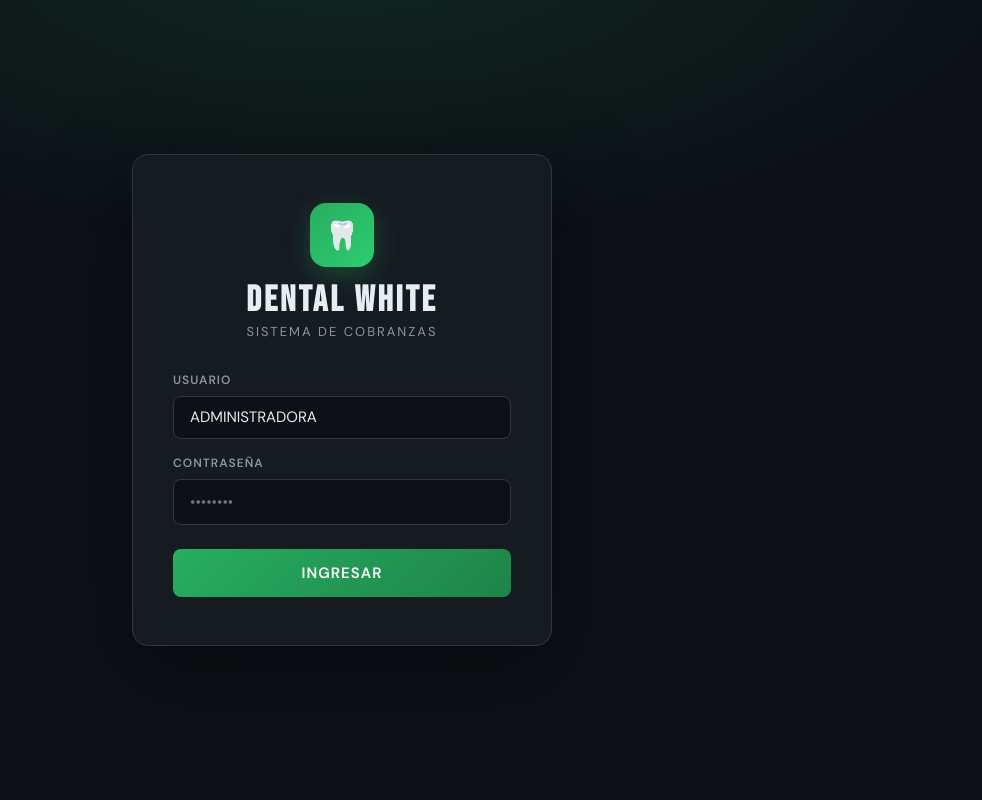
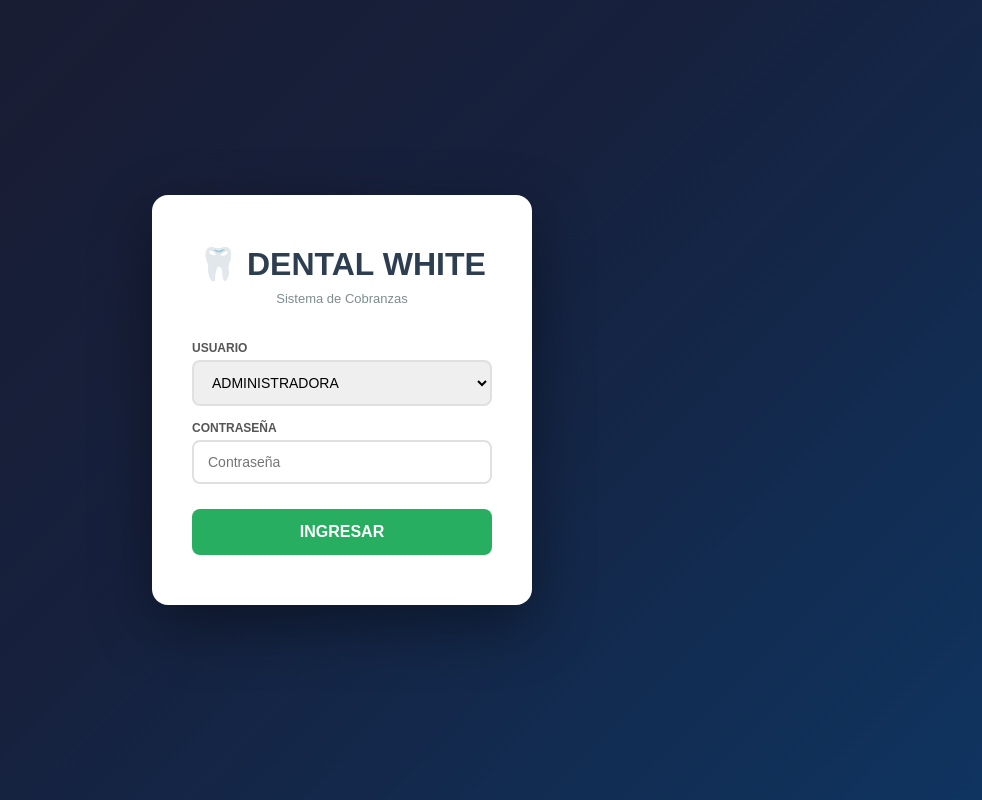
Before and after one commit to nenuluzzi-dotcom/Dental-white, a FastAPI app: page / in a window 1280 px wide. Shown: the whole page, without its empty margins (298-1280 px from the left). Run offline with FastAPI, Linux system fonts and the light colour scheme.

Commit message:
Update login.html

```diff
--- a/templates/login.html
+++ b/templates/login.html
@@ -3,172 +3,72 @@
 <head>
 <meta charset="UTF-8">
 <meta name="viewport" content="width=device-width, initial-scale=1.0">
-<title>LOGIN - DENTAL WHITE</title>
-<link href="https://fonts.googleapis.com/css2?family=Bebas+Neue&family=DM+Sans:wght@300;400;500;600&display=swap" rel="stylesheet">
+<title>DENTAL WHITE — Login</title>
 <style>
-  *, *::before, *::after { box-sizing: border-box; margin: 0; padding: 0; }
-  :root {
-    --verde: #27ae60;
-    --verde-dark: #1e8449;
-    --bg: #0d1117;
-    --card: #161b22;
-    --border: #30363d;
-    --text: #e6edf3;
-    --muted: #8b949e;
-  }
+  * { margin:0; padding:0; box-sizing:border-box; }
   body {
-    background: var(--bg);
+    font-family: Arial, sans-serif;
+    background: linear-gradient(135deg, #1a1a2e 0%, #16213e 50%, #0f3460 100%);
     min-height: 100vh;
-    display: flex;
-    align-items: center;
-    justify-content: center;
-    font-family: 'DM Sans', sans-serif;
-    position: relative;
-    overflow: hidden;
-  }
-  body::before {
-    content: '';
-    position: fixed;
-    inset: 0;
-    background: radial-gradient(ellipse 80% 60% at 50% -10%, rgba(39,174,96,0.15) 0%, transparent 70%);
-    pointer-events: none;
+    display: flex; align-items: center; justify-content: center;
   }
   .card {
-    background: var(--card);
-    border: 1px solid var(--border);
-    border-radius: 16px;
-    padding: 48px 40px;
-    width: 100%;
-    max-width: 420px;
-    box-shadow: 0 24px 80px rgba(0,0,0,0.5);
-    position: relative;
-    z-index: 1;
+    background: white; border-radius: 16px;
+    padding: 50px 40px; width: 380px;
+    box-shadow: 0 20px 60px rgba(0,0,0,0.4);
+    text-align: center;
   }
-  .logo {
-    text-align: center;
-    margin-bottom: 32px;
+  .logo { font-size: 32px; font-weight: bold; color: #2c3e50; margin-bottom: 8px; }
+  .sub  { color: #7f8c8d; font-size: 13px; margin-bottom: 35px; }
+  label { display:block; text-align:left; font-size:12px; font-weight:bold;
+          color:#555; margin-bottom:5px; margin-top:15px; }
+  select, input {
+    width:100%; padding:12px 14px; border:2px solid #e0e0e0;
+    border-radius:8px; font-size:14px; outline:none;
+    transition: border-color .2s;
   }
-  .logo-icon {
-    width: 64px;
-    height: 64px;
-    background: linear-gradient(135deg, var(--verde), #2ecc71);
-    border-radius: 16px;
-    display: flex;
-    align-items: center;
-    justify-content: center;
-    font-size: 28px;
-    margin: 0 auto 16px;
-    box-shadow: 0 8px 24px rgba(39,174,96,0.3);
+  select:focus, input:focus { border-color: #3498db; }
+  .btn {
+    margin-top: 25px; width:100%; padding:14px;
+    background: #27ae60; color:white; border:none;
+    border-radius:8px; font-size:16px; font-weight:bold;
+    cursor:pointer; transition: background .2s;
   }
-  h1 {
-    font-family: 'Bebas Neue', sans-serif;
-    font-size: 36px;
-    letter-spacing: 3px;
-    color: var(--text);
-    line-height: 1;
-  }
-  .subtitle {
-    color: var(--muted);
-    font-size: 13px;
-    margin-top: 4px;
-    letter-spacing: 2px;
-    text-transform: uppercase;
-  }
-  .field { margin-bottom: 16px; }
-  label {
-    display: block;
-    font-size: 12px;
-    font-weight: 600;
-    letter-spacing: 1px;
-    text-transform: uppercase;
-    color: var(--muted);
-    margin-bottom: 8px;
-  }
-  select, input {
-    width: 100%;
-    background: var(--bg);
-    border: 1px solid var(--border);
-    border-radius: 8px;
-    color: var(--text);
-    font-family: 'DM Sans', sans-serif;
-    font-size: 15px;
-    padding: 12px 16px;
-    outline: none;
-    transition: border-color 0.2s;
-    appearance: none;
-  }
-  select:focus, input:focus { border-color: var(--verde); }
-  select { cursor: pointer; }
-  .btn {
-    width: 100%;
-    background: linear-gradient(135deg, var(--verde), var(--verde-dark));
-    color: white;
-    border: none;
-    border-radius: 8px;
-    font-family: 'DM Sans', sans-serif;
-    font-size: 15px;
-    font-weight: 600;
-    letter-spacing: 1px;
-    padding: 14px;
-    cursor: pointer;
-    margin-top: 8px;
-    transition: opacity 0.2s, transform 0.1s;
-  }
-  .btn:hover { opacity: 0.9; transform: translateY(-1px); }
-  .btn:active { transform: translateY(0); }
-  .error {
-    background: rgba(231,76,60,0.1);
-    border: 1px solid rgba(231,76,60,0.3);
-    color: #e74c3c;
-    border-radius: 8px;
-    padding: 10px 14px;
-    font-size: 13px;
-    margin-top: 12px;
-    display: none;
-  }
+  .btn:hover { background: #229954; }
+  .error { color:#e74c3c; font-size:13px; margin-top:12px; display:none; }
 </style>
 </head>
 <body>
 <div class="card">
-  <div class="logo">
-    <div class="logo-icon">🦷</div>
-    <h1>DENTAL WHITE</h1>
-    <div class="subtitle">Sistema de Cobranzas</div>
-  </div>
-  <form id="formLogin">
-    <div class="field">
-      <label>Usuario</label>
-      <select name="usuario" id="usuario">
-        <option value="ADMINISTRADORA">ADMINISTRADORA</option>
-        <option value="NENNELLA">NENNELLA</option>
-        <option value="MICAELA">MICAELA</option>
-      </select>
-    </div>
-    <div class="field">
-      <label>Contraseña</label>
-      <input type="password" name="clave" id="clave" placeholder="••••••••" autocomplete="current-password">
-    </div>
-    <button type="submit" class="btn">INGRESAR</button>
-    <div class="error" id="error">Clave incorrecta. Intentá de nuevo.</div>
+  <div class="logo">🦷 DENTAL WHITE</div>
+  <div class="sub">Sistema de Cobranzas</div>
+  <form id="form">
+    <label>USUARIO</label>
+    <select name="usuario" id="usuario">
+      <option>ADMINISTRADORA</option>
+      <option>NENNELLA</option>
+      <option>MICAELA</option>
+    </select>
+    <label>CONTRASEÑA</label>
+    <input type="password" name="clave" id="clave" placeholder="Contraseña">
+    <button class="btn" type="submit">INGRESAR</button>
+    <div class="error" id="err">Clave incorrecta</div>
   </form>
 </div>
 <script>
-document.getElementById('formLogin').addEventListener('submit', async (e) => {
+document.getElementById('form').onsubmit = async e => {
   e.preventDefault();
   const fd = new FormData(e.target);
-  const res = await fetch('/login', { method: 'POST', body: fd });
-  if (res.ok) {
-    const data = await res.json();
-    sessionStorage.setItem('usuario', data.usuario);
-    sessionStorage.setItem('provincias', JSON.stringify(data.provincias));
-    window.location.href = '/panel';
+  const r  = await fetch('/login', {method:'POST', body: fd});
+  if (r.ok) {
+    const d = await r.json();
+    sessionStorage.setItem('usuario', d.usuario);
+    sessionStorage.setItem('provincias', JSON.stringify(d.provincias));
+    window.location = '/panel';
   } else {
-    document.getElementById('error').style.display = 'block';
+    document.getElementById('err').style.display = 'block';
   }
-});
-document.getElementById('clave').addEventListener('input', () => {
-  document.getElementById('error').style.display = 'none';
-});
+};
 </script>
 </body>
 </html>
```
